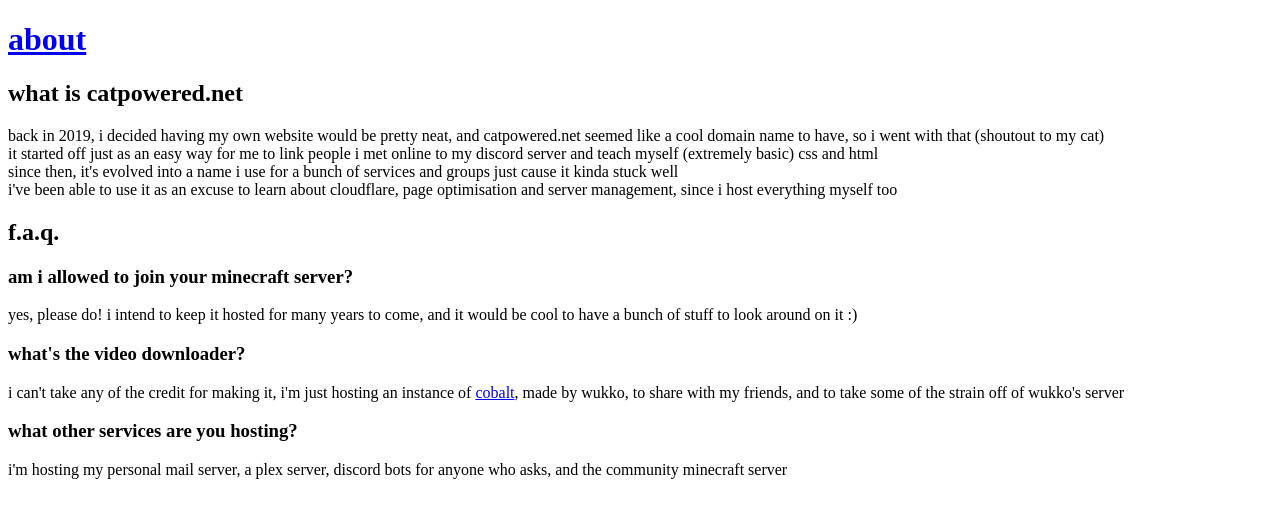
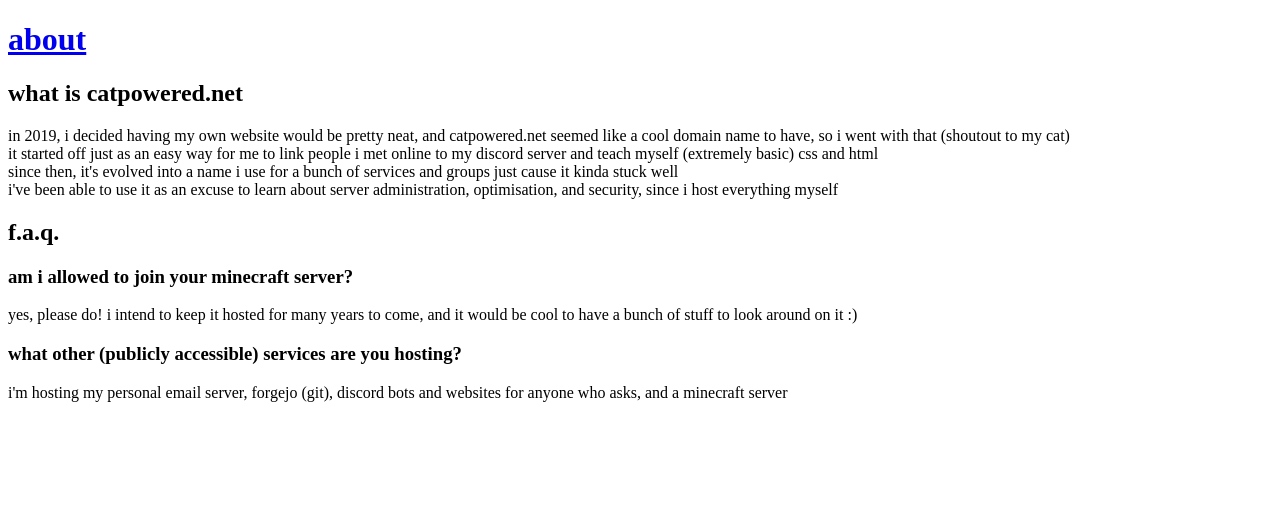
Before and after one commit to quagsirus/catpowered.net, a Django app: template django/templates/about.html in a window 1280 px wide. Shown: the top 518 px of the page. Run offline with Django 4.2, Linux system fonts and the light colour scheme; the template is opened without the code that fills it, so the values that code supplies are empty; some libraries are stand-ins or nearby versions.

Commit message:
update About page

```diff
--- a/django/templates/about.html
+++ b/django/templates/about.html
@@ -9,18 +9,16 @@
 		<div class="content">
 			<h1><a href="..">about</a></h1>
 			<h2>what is catpowered.net</h2>
-			<p>back in 2019, i decided having my own website would be pretty neat, and catpowered.net seemed like a cool domain name to have, so i went with that
+			<p>in 2019, i decided having my own website would be pretty neat, and catpowered.net seemed like a cool domain name to have, so i went with that
             (shoutout to my cat)<br>
             it started off just as an easy way for me to link people i met online to my discord server and teach myself (extremely basic) css and html<br>
             since then, it's evolved into a name i use for a bunch of services and groups just cause it kinda stuck well<br>
-            i've been able to use it as an excuse to learn about cloudflare, page optimisation and server management, since i host everything myself too</p>
+            i've been able to use it as an excuse to learn about server administration, optimisation, and security, since i host everything myself</p>
             <h2>f.a.q.</h2>
             <h3>am i allowed to join your minecraft server?</h3>
             <p>yes, please do! i intend to keep it hosted for many years to come, and it would be cool to have a bunch of stuff to look around on it :)</p>
-            <h3>what's the video downloader?</h3>
-            <p>i can't take any of the credit for making it, i'm just hosting an instance of <a href="https://github.com/wukko/cobalt">cobalt</a>, made by wukko, to share with my friends, and to take some of the strain off of wukko's server</p>
-            <h3>what other services are you hosting?</h3>
-            <p>i'm hosting my personal mail server, a plex server, discord bots for anyone who asks, and the community minecraft server</p>
+            <h3>what other (publicly accessible) services are you hosting?</h3>
+            <p>i'm hosting my personal email server, forgejo (git), discord bots and websites for anyone who asks, and a minecraft server</p>
 		</div>
 	</body>
 </html>
```
